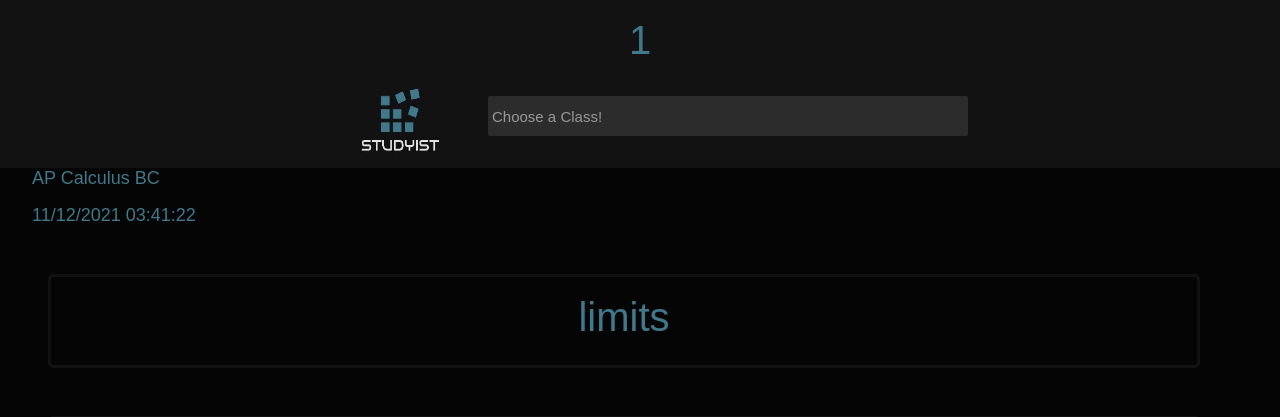
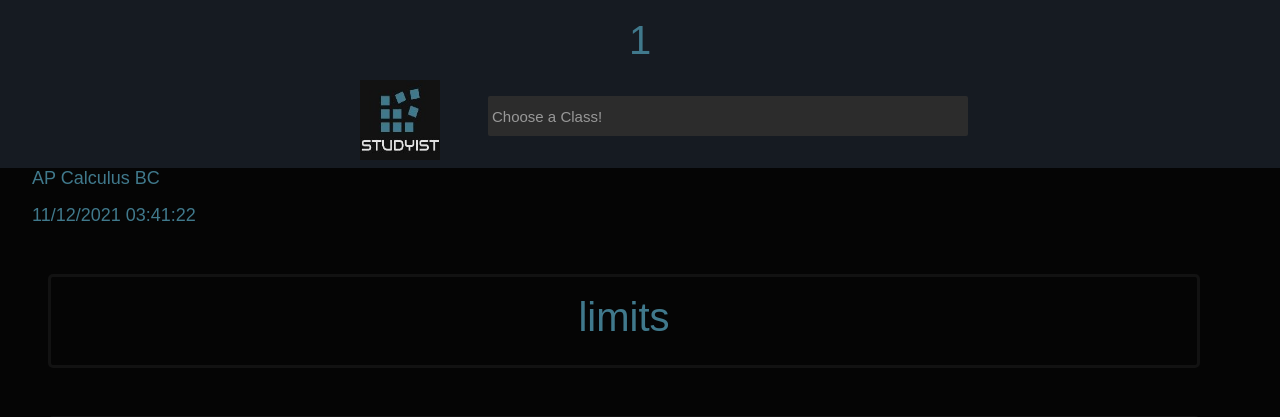
Before and after one commit to bolivarc3/StudySquawk, a Flask app: page /1/post/1 in a window 1280 px wide. Shown: the top 417 px of the page. Run offline with Flask 2, Linux system fonts and the light colour scheme; data comes from the database, SQL or seed files in the repository; some libraries are stand-ins or nearby versions.

Commit message:
trying to fix coloring and style of pages

```diff
--- a/static/mainstyles/coursemain.css
+++ b/static/mainstyles/coursemain.css
@@ -7,7 +7,7 @@
     height: fit-content;
     background-color: #121212;
     color:#40798C;
-    border:3px solid #40798C;
+    border:3px solid #2c2c2c;
     border-radius:5px;
 }
 
--- a/static/mainstyles/styles.css
+++ b/static/mainstyles/styles.css
@@ -18,7 +18,7 @@ p{
     padding-left:1rem;
     padding-top:0.5rem;
     padding-bottom:0.5rem;
-    background-color:#121212;
+    background-color:#161b22;
     height:fit-content;
     display:flex;
 
@@ -89,7 +89,7 @@ input, select, textarea{
     width:100%;
     /* Allow the centering to work */
     padding-top:1rem;
-    background-color:#121212;
+    background-color:#161b22;
     display: inline-block;
 }
 
@@ -180,3 +180,12 @@ a{
     border:3px solid #121212;
     border-radius:5px;
 }
+
+#title{
+    color:#40798C;
+    font-family: 'Teko', sans-serif;
+    font-weight:5000;
+    list-style-type: none;
+
+
+}
--- a/static/mainstyles/viewpoststyles.css
+++ /dev/null
@@ -1,8 +0,0 @@
-#title{
-    color:#40798C;
-    font-family: 'Teko', sans-serif;
-    font-weight:5000;
-    list-style-type: none;
-
-
-}
```
